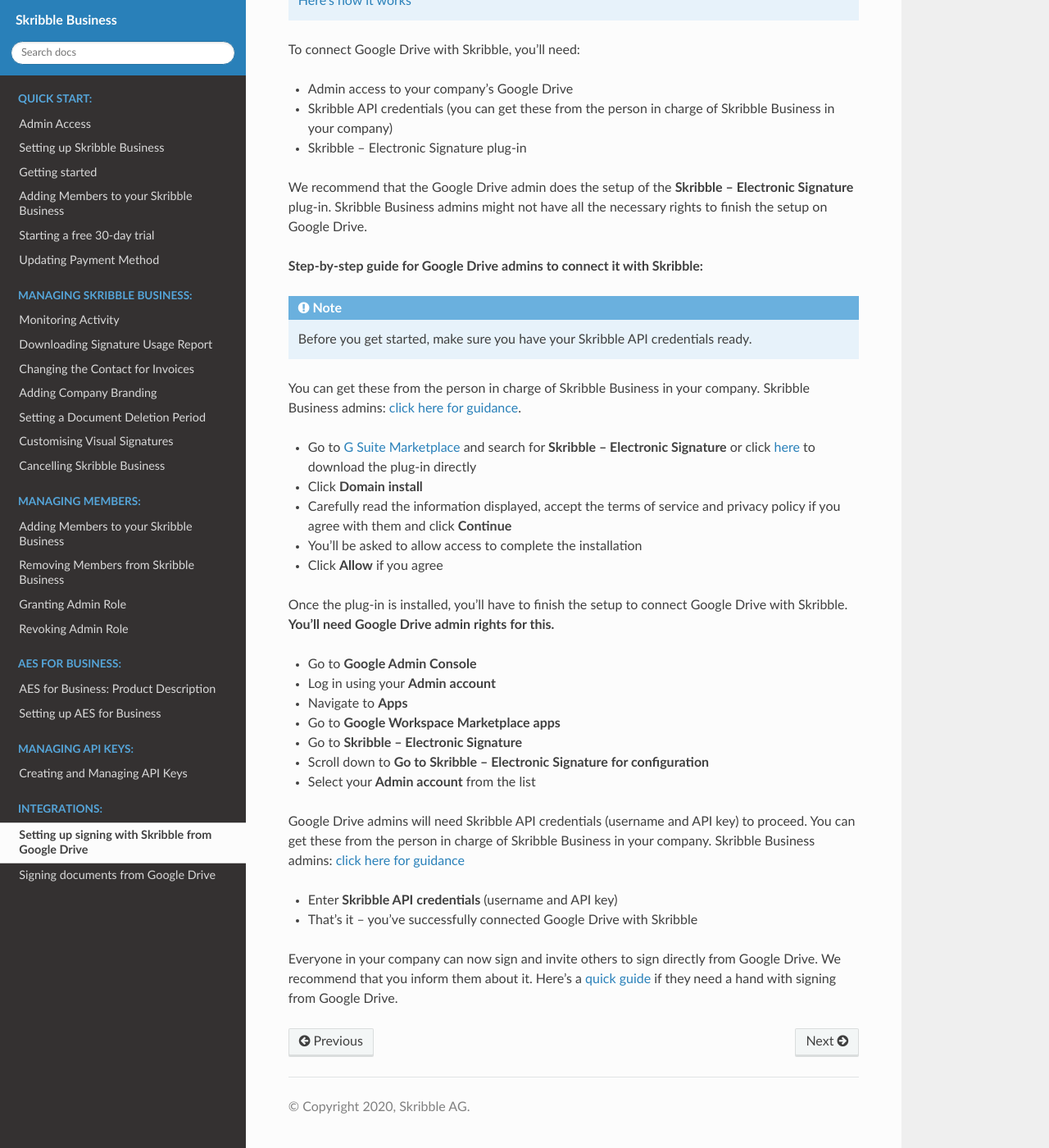
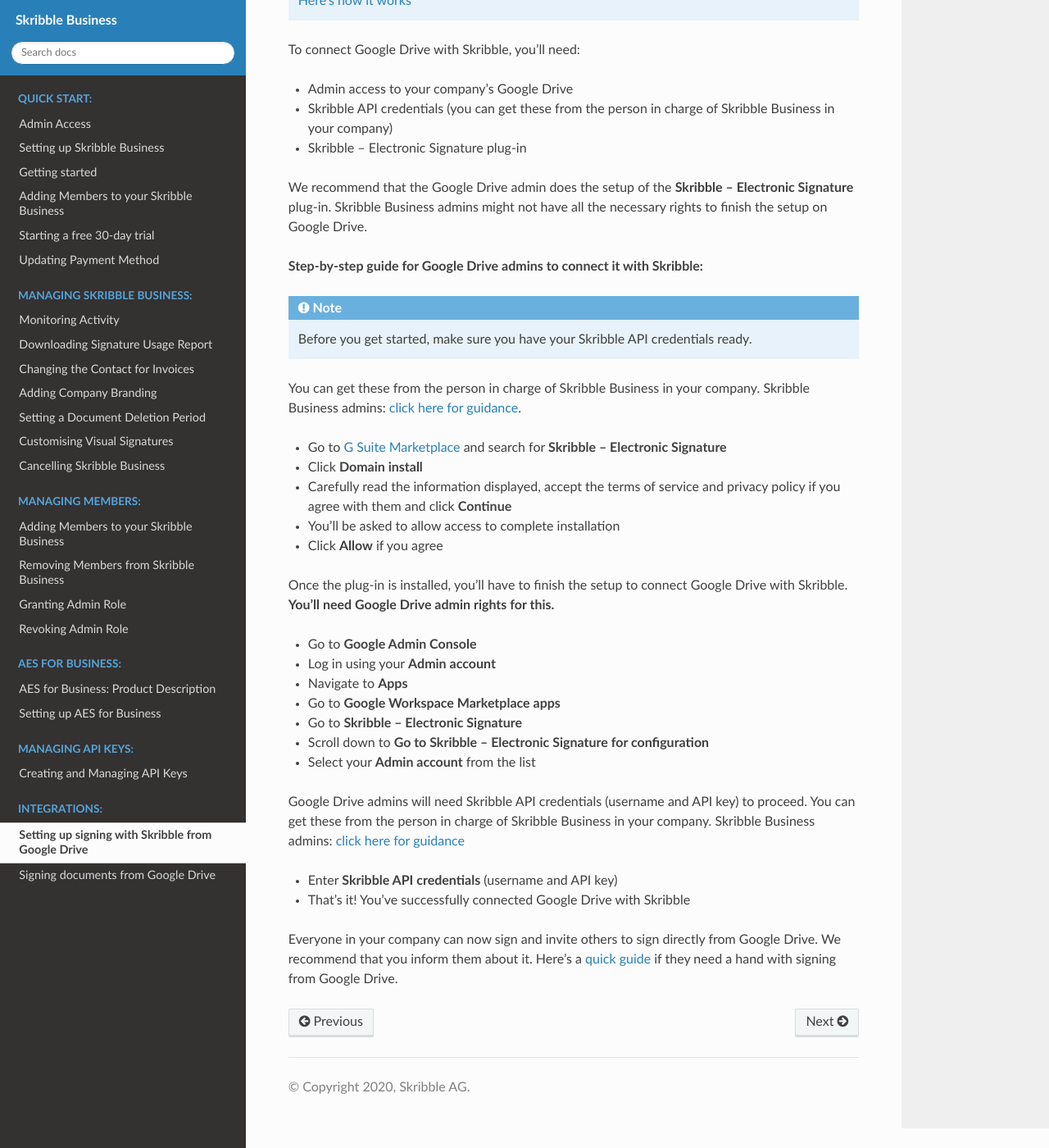
Before and after one commit to matthieu-bt/business-guide, a Sphinx documentation site: the page built from source/integrations/google.rst, in a window 1280 px wide and 1400 px high, scrolled down 332 px. Shown: the whole window at 82% size. Built offline with Sphinx 7.4.7 and the Read the Docs theme 2.0.0, drawn with Linux system fonts in a browser that asks for light colours.

```diff
--- a/source/integrations/google.rst
+++ b/source/integrations/google.rst
@@ -29,16 +29,15 @@ You can get these from the person in charge of Skribble Business in your company
 
   .. _click here for guidance: https://docs.skribble.com/business-admin/api/apicreate.html
 
-- Go to `G Suite Marketplace`_ and search for **Skribble – Electronic Signature** or click `here`_ to download the plug-in directly
+- Go to `G Suite Marketplace`_ and search for **Skribble – Electronic Signature**
 
   .. _G Suite Marketplace: https://gsuite.google.com/marketplace
-  .. _here: https://gsuite.google.com/marketplace
 
 - Click **Domain install**
 
 - Carefully read the information displayed, accept the terms of service and privacy policy if you agree with them and click **Continue**
 
-- You’ll be asked to allow access to complete the installation
+- You’ll be asked to allow access to complete installation
 
 - Click **Allow** if you agree
 
@@ -64,8 +63,8 @@ Google Drive admins will need Skribble API credentials (username and API key) to
 
 - Enter **Skribble API credentials** (username and API key)
 
-- That’s it – you’ve successfully connected Google Drive with Skribble
+- That’s it! You’ve successfully connected Google Drive with Skribble
 
 Everyone in your company can now sign and invite others to sign directly from Google Drive. We recommend that you inform them about it. Here’s a `quick guide`_ if they need a hand with signing from Google Drive.
 
-  .. _quick guide: http://docs.skribble.com/business-admin/integrations/signgoogle.html
+  .. _quick guide: http://docs.skribble.com/business-admin/integrations/sign-google-drive
```
